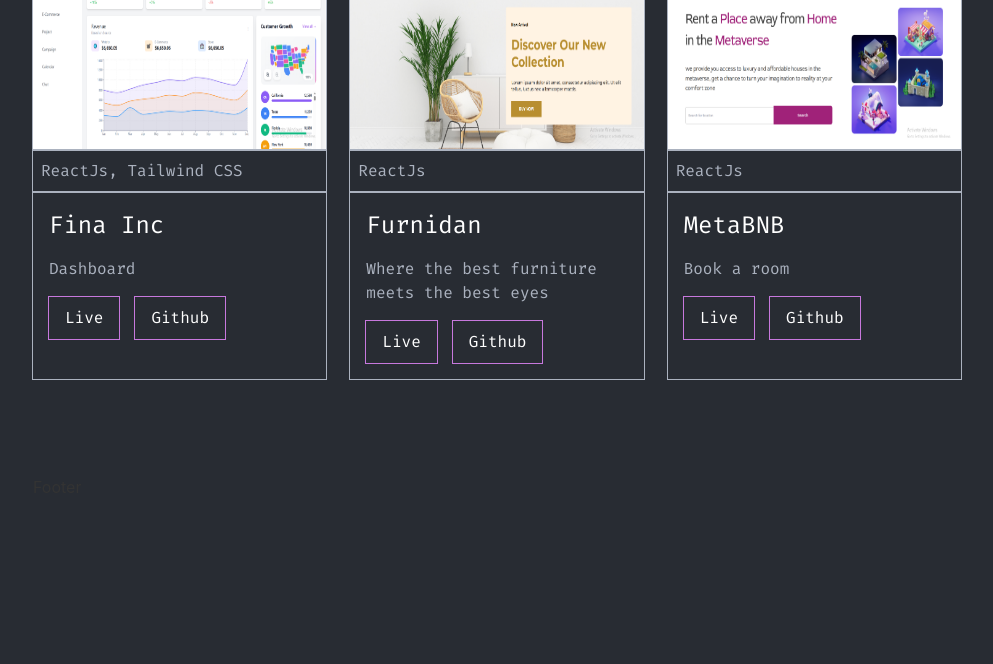
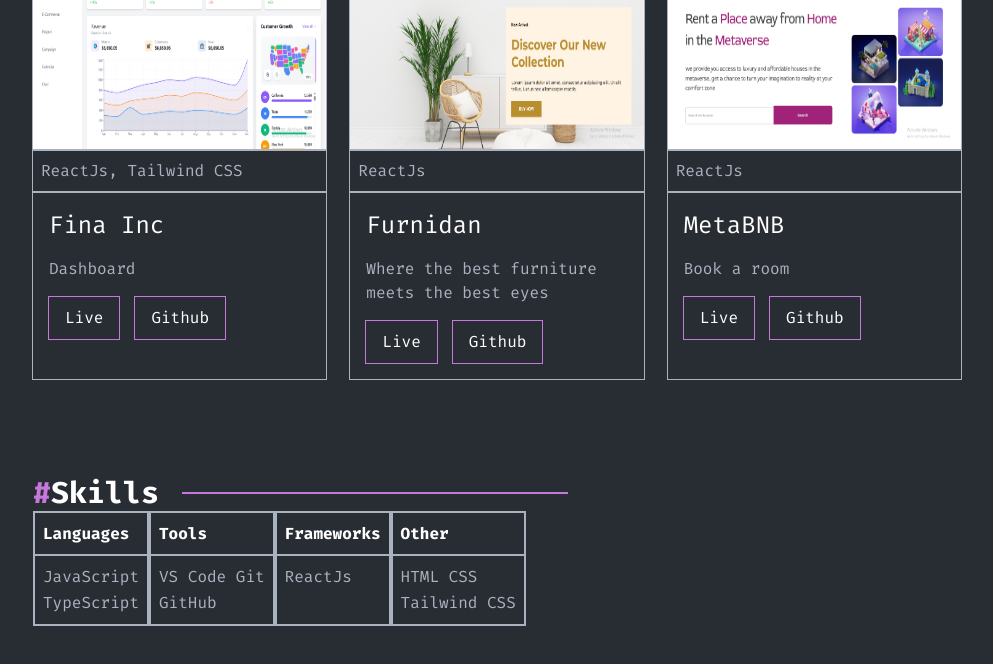
Before and after one commit to 081dikeh/MyPortfolio, a React (Vite) app: page / in a window 1280 px wide. Shown: the part 1089-1753 px from the top of the page, without its empty margins (143-1136 px from the left). Before the commit the page ends 1589 px from the top, so only its background shows below. Built offline with nearby package versions, Linux system fonts and the light colour scheme.

Commit message:
updated skills

```diff
--- a/src/components/Skills.tsx
+++ b/src/components/Skills.tsx
@@ -0,0 +1,32 @@
+export default function Skills() {
+
+
+
+    return (
+        <div className="min-h-screen flex flex-col font-fira ">
+            <h2 className="text-3xl text-white flex items-center font-bold"><span className="text-brand-700">#</span>Skills<span className="ring-1 ring-brand-700 w-96 h-[0px] inline-block ml-6"></span></h2>
+
+            <div>
+                <div></div>
+                <div className="flex">
+                    <div className=" border-2 border-brand-500">
+                        <h2 className="text-white p-2 font-bold border-b-2 border-brand-500">Languages</h2>
+                        <p className="text-brand-500 p-2">JavaScript <br /> TypeScript</p>
+                    </div>
+                    <div className=" border-2 border-brand-500">
+                        <h2 className="text-white p-2 font-bold border-b-2 border-brand-500">Tools</h2>
+                        <p className="text-brand-500 p-2">VS Code Git <br /> GitHub</p>
+                    </div>
+                    <div className=" border-2 border-brand-500">
+                        <h2 className="text-white p-2 font-bold border-b-2 border-brand-500">Frameworks</h2>
+                        <p className="text-brand-500 p-2">ReactJs</p>
+                    </div>
+                    <div className=" border-2 border-brand-500">
+                        <h2 className="text-white p-2 font-bold border-b-2 border-brand-500">Other</h2>
+                        <p className="text-brand-500 p-2">HTML CSS <br /> Tailwind CSS</p>
+                    </div>
+                </div>
+            </div>
+        </div>
+    )
+}
--- a/src/pages/HomePage.tsx
+++ b/src/pages/HomePage.tsx
@@ -2,6 +2,7 @@ import Nav from "../components/Nav"
 import Footer from "../components/Footer"
 import Hero from "../components/Hero"
 import Projects from "../components/Projects"
+import Skills from "../components/Skills"
 
 
 export default function HomePage() {
@@ -12,6 +13,7 @@ export default function HomePage() {
       <main className="">
         <Hero/>
         <Projects/>
+        <Skills/>
       </main>
       <Footer/>
     </div>
```
